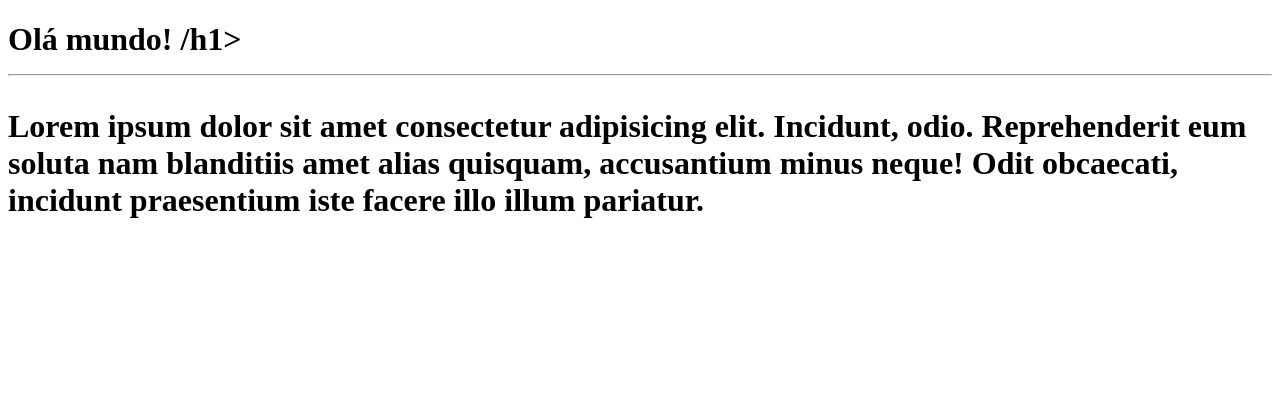
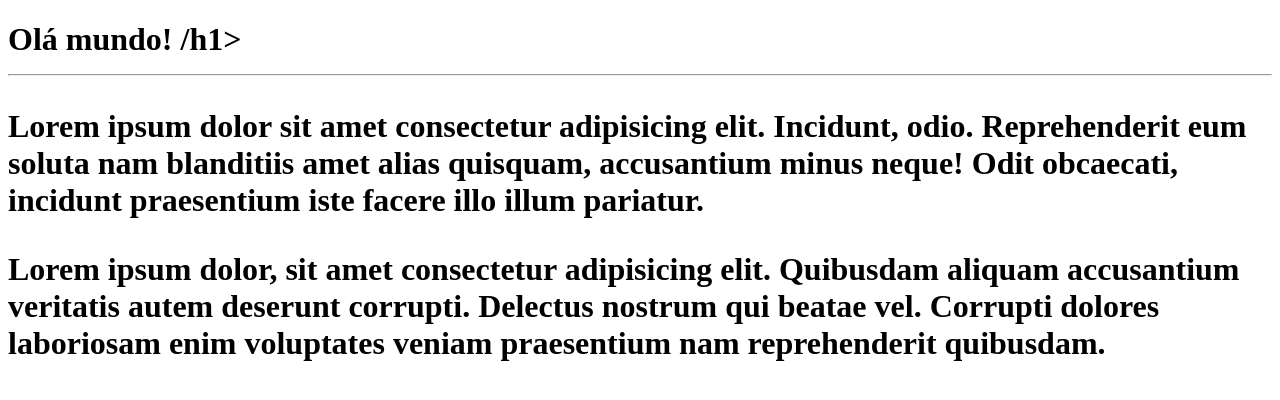
Before and after one commit to jorgecourt/Ola-mundo, a plain HTML site: page site-exemplo/index.html in a window 1280 px wide. Drawn offline with Linux system fonts and the light colour scheme.

Commit message:
adicionei um paragrafo

```diff
--- a/site-exemplo/index.html
+++ b/site-exemplo/index.html
@@ -9,5 +9,6 @@
 <h1>Olá mundo! /h1>
     <hr>
     <p>Lorem ipsum dolor sit amet consectetur adipisicing elit. Incidunt, odio. Reprehenderit eum soluta nam blanditiis amet alias quisquam, accusantium minus neque! Odit obcaecati, incidunt praesentium iste facere illo illum pariatur.</p>
+    <p>Lorem ipsum dolor, sit amet consectetur adipisicing elit. Quibusdam aliquam accusantium veritatis autem deserunt corrupti. Delectus nostrum qui beatae vel. Corrupti dolores laboriosam enim voluptates veniam praesentium nam reprehenderit quibusdam.</p>
 </body>
 </html>
```
